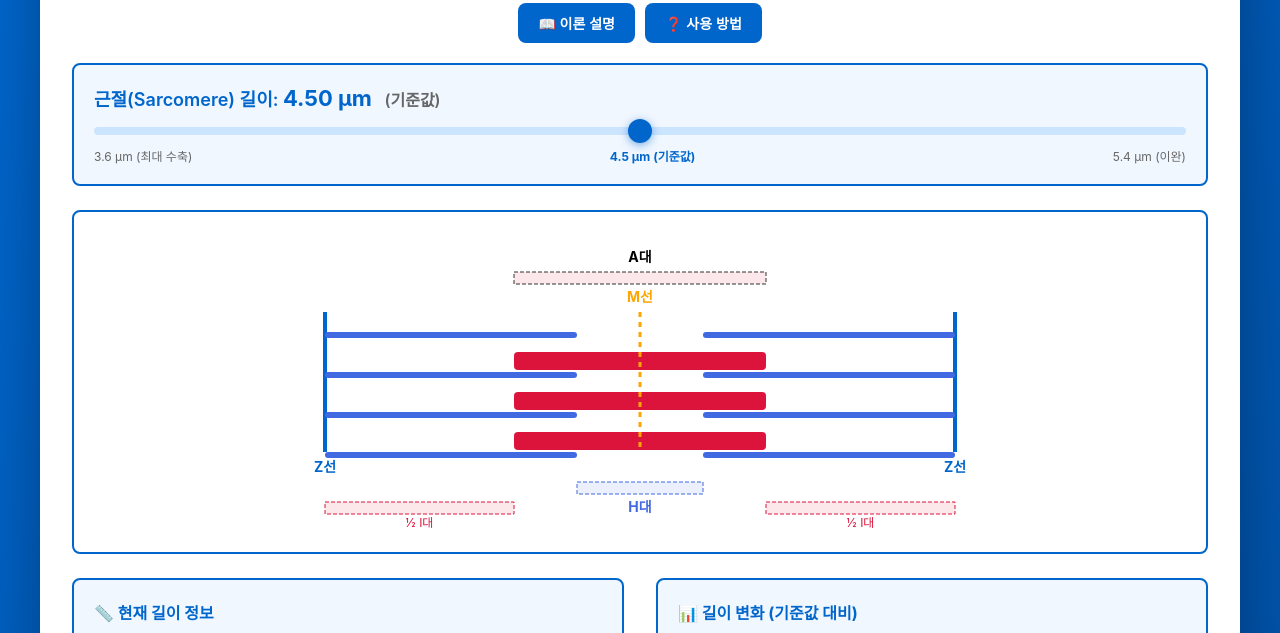
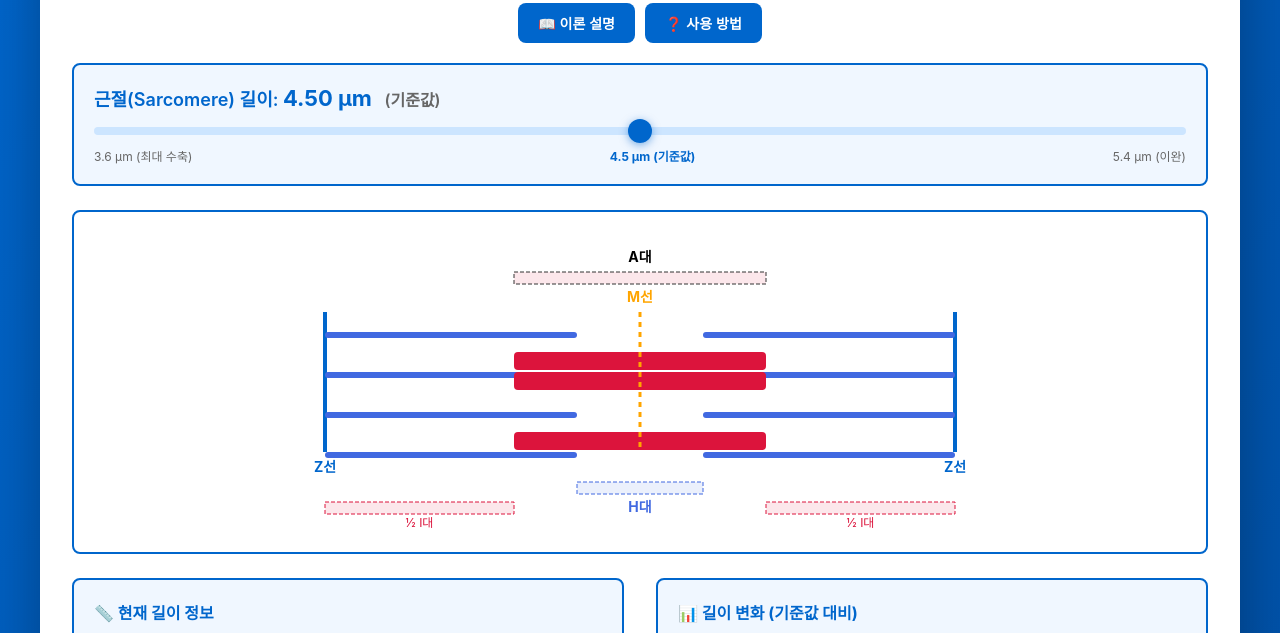
Before and after one commit to fbwiqb/musclesimul, a plain HTML site: page index.html in a window 1280 px wide. Shown: the part 113-746 px from the top of the page. Drawn offline with Linux system fonts and the light colour scheme.

Commit message:
Update index.html

```diff
--- a/index.html
+++ b/index.html
@@ -560,7 +560,7 @@
             });
 
             // 마이오신 필라멘트 (중심 기준)
-            [120, 160, 200].forEach(y => {
+            [120, 140, 200].forEach(y => {
                 svg.innerHTML += `<rect x="${myosinStart}" y="${y}" width="${myosinLengthPx}" height="18" fill="#DC143C" rx="4"/>`;
             });
 
```
